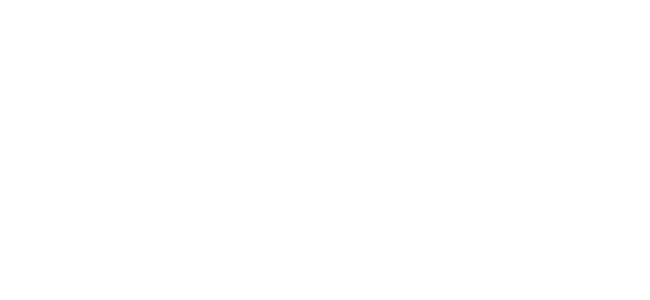
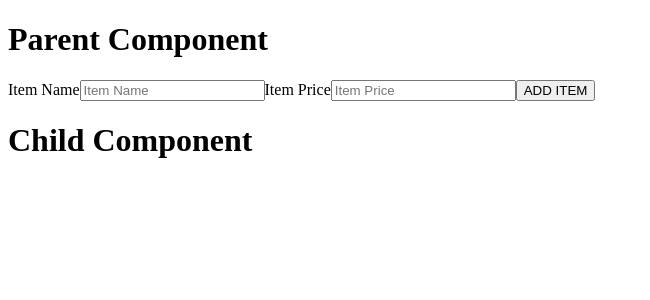
Before and after one commit to acciojob/lift-state-up-4-Nikk45, a React app: page / in a window 1280 px wide. Shown: the top 300 px of the page, without its empty margins (0-650 px from the left). Built offline with nearby package versions, Linux system fonts and the light colour scheme.

Commit message:
submitq4

```diff
--- a/src/components/App.js
+++ b/src/components/App.js
@@ -1,11 +1,13 @@
 
 import React from "react";
 import './../styles/App.css';
+import Parent from "./Parent";
 
 const App = () => {
   return (
     <div>
         {/* Do not remove the main div */}
+        <Parent />
     </div>
   )
 }
--- /dev/null
+++ b/src/components/Child.js
@@ -0,0 +1,21 @@
+import React from "react";
+
+const Child = ({cartItems,removeItem})=>{
+
+    return(
+        <>
+            <h1>Child Component</h1>
+            <ul>
+            {
+                // cartItems===[] && <li>hey</li>
+                cartItems.map((item)=>{
+                        return <li key={item.id}>{item.itemName} - $ {item.itemPrice}
+                    <button onClick={()=>{removeItem(item.id)}}> Remove</button></li>
+                })
+            }
+            </ul>
+        </>
+    )
+}
+
+export default Child
--- /dev/null
+++ b/src/components/Parent.js
@@ -0,0 +1,43 @@
+import React, { useState } from "react";
+import Child from "./Child";
+
+const Parent = ()=>{
+    const [itemName, setItemName] = useState('');
+    const [itemPrice, setItemPrice] = useState('');
+    const [cartItems, setCartItems] = useState([]);
+
+
+    const addItem = ()=>{
+        setCartItems([...cartItems,{id: crypto.randomUUID(),itemName,itemPrice}])
+        setItemName('')
+        setItemPrice('')
+    }
+
+    const removeItem = (id)=>{
+        console.log('item removed');
+        return setCartItems(
+            cartItems.filter((item)=>item.id !== id)
+        )
+    }
+
+    console.log(cartItems);
+
+    return(
+        <>
+            <h1>Parent Component</h1>
+
+            <label>Item Name</label>
+            <input type="text" placeholder="Item Name" id="itemName"
+            onChange={(e) => {setItemName(e.target.value)}} value={itemName}/>
+            <label>Item Price</label>
+            <input type="number" placeholder="Item Price" id="itemPrice"
+            onChange={(e) => {setItemPrice(e.target.value)}} value={itemPrice}/>
+            <button onClick={addItem}>ADD ITEM</button>
+
+            <Child cartItems={cartItems} removeItem={removeItem}/>
+        </>
+    )
+
+}
+
+export default Parent
```
Also changed, not shown: 1 other file (tests, documents, lock files or other folders).
